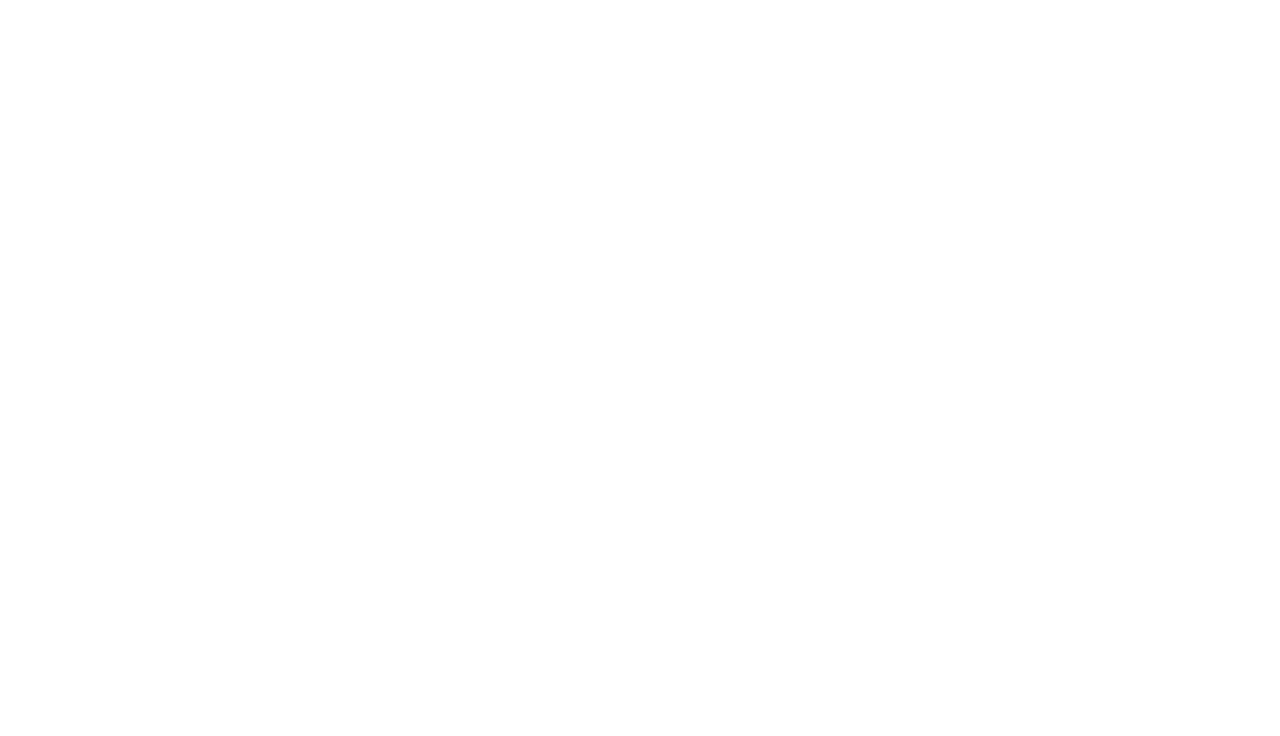
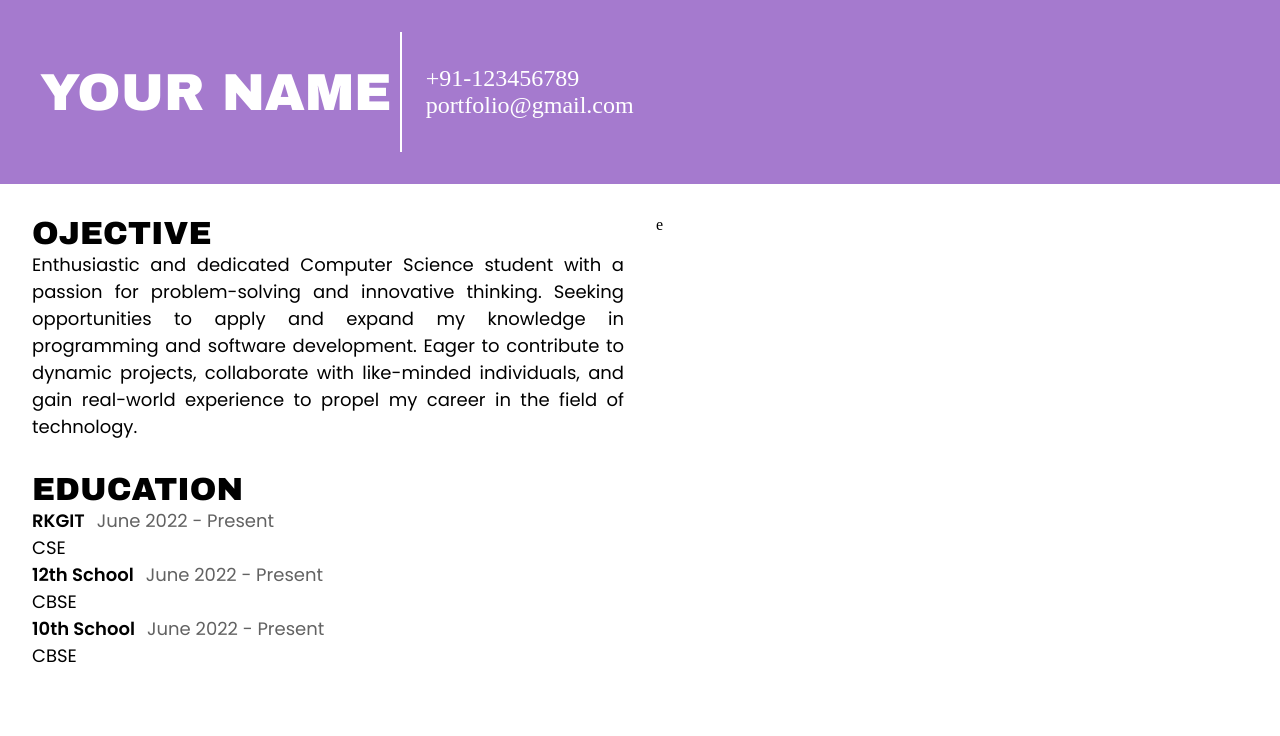
Before and after one commit to sbisht01-dev/WEB-D, a plain HTML site: page Portfolio/prt.html in a window 1280 px wide. Drawn offline with Linux system fonts and the light colour scheme.

Commit message:
leftPanel

```diff
--- a/Portfolio/portfolio.css
+++ b/Portfolio/portfolio.css
@@ -0,0 +1,110 @@
+* {
+  padding: 0;
+  margin: 0;
+  --boldFont: "Archivo Black", sans-serif;
+  --poppins: "Poppins", sans-serif;
+  overflow: hidden;
+}
+
+body::-webkit-scrollbar {
+  display: hidden;
+}
+
+.container {
+  height: 100vh;
+  width: 100vw;
+  display: flex;
+  flex-direction: column;
+}
+.banner {
+  padding: 32px;
+  height: 15%;
+  display: flex;
+  gap: 24px;
+  justify-content: flex-start;
+  width: 100%;
+  background-color: rgb(165, 122, 206);
+}
+
+#contact {
+  display: flex;
+  flex-direction: column;
+  justify-content: center;
+  color: white;
+  font-size: 24px;
+}
+
+#name {
+  display: flex;
+  justify-content: center;
+  align-items: center;
+  flex-direction: column;
+  gap: 0;
+  padding: 8px;
+  font-family: var(--boldFont);
+  color: white;
+  /* line-height: 30px; */
+  font-size: 52px;
+  border-right: solid 2px;
+}
+#yourname {
+  display: flex;
+  justify-content: center;
+  align-items: center;
+}
+#student {
+  display: flex;
+  justify-content: center;
+  align-items: center;
+
+  font-family: var(--poppins);
+  font-size: 32px;
+  letter-spacing: 20px;
+  text-align: justify;
+}
+.leftPanel p {
+  font-family: var(--poppins);
+  font-size: 18px;
+  text-align: justify;
+}
+
+.details {
+  padding: 32px;
+  display: flex;
+  gap: 32px;
+  justify-content: space-evenly;
+}
+.leftPanel {
+  width: 50%;
+  display: flex;
+  flex-direction: column;
+  gap: 32px;
+}
+
+.heading {
+  font-family: var(--boldFont);
+  font-size: 32px;
+}
+
+.education {
+  display: flex;
+  flex-direction: column;
+}
+.detail {
+  display: flex;
+}
+.build {
+  font-family: var(--poppins);
+  font-size: 18px;
+}
+.time {
+  color: rgb(98, 98, 98);
+}
+
+.name {
+  font-weight: 600;
+  margin-right: 12px;
+}
+.rightPanel {
+  width: 50%;
+}
--- a/Portfolio/prt.html
+++ b/Portfolio/prt.html
@@ -4,11 +4,72 @@
     <meta charset="UTF-8" />
     <meta name="viewport" content="width=device-width, initial-scale=1.0" />
     <title>Document</title>
+    <link rel="preconnect" href="https://fonts.googleapis.com" />
+    <link rel="preconnect" href="https://fonts.gstatic.com" crossorigin />
+    <link
+      href="https://fonts.googleapis.com/css2?family=Archivo+Black&family=Poppins:wght@200;300;400;500;600;700&display=swap"
+      rel="stylesheet"
+    />
+    <link rel="stylesheet" href="portfolio.css" />
   </head>
   <body>
     <div class="container">
-      <div class="banner"></div>
-      <div class="details"></div>
+      <div class="banner">
+        <div id="name">YOUR NAME</div>
+
+        <div id="contact">
+          <div id="number">+91-123456789</div>
+          <div id="mail">portfolio@gmail.com</div>
+        </div>
+      </div>
+      <div class="details">
+        <div class="leftPanel">
+          <div id="objective">
+            <div class="heading" id="objectiveTitle">OJECTIVE</div>
+            <p>
+              Enthusiastic and dedicated Computer Science student with a passion
+              for problem-solving and innovative thinking. Seeking opportunities
+              to apply and expand my knowledge in programming and software
+              development. Eager to contribute to dynamic projects, collaborate
+              with like-minded individuals, and gain real-world experience to
+              propel my career in the field of technology.
+            </p>
+          </div>
+          <div class="education">
+            <div class="heading" id="educationTitle">EDUCATION</div>
+
+            <div class="college build">
+              <div class="collegeDetails detail">
+                <div class="name" id="collegeName">RKGIT</div>
+                <div class="time" id="collegeTime ">June 2022 - Present</div>
+              </div>
+              <div class="subscript" id="branch ">CSE</div>
+            </div>
+            <div class="school">
+              <div class="twelve build">
+                <div class="twelveDetails detail">
+                  <div class="name" id="twelveSchoolName ">12th School</div>
+                  <div class="time" id="twelveSchoolTime ">
+                    June 2022 - Present
+                  </div>
+                </div>
+                <div class="v" id="twelveBoard ">CBSE</div>
+              </div>
+              <div class="tenth build">
+                <div class="twelveDetails detail">
+                  <div class="name" id="twelveSchoolName ">10th School</div>
+                  <div class="time" id="twelveSchoolTime ">
+                    June 2022 - Present
+                  </div>
+                </div>
+                <div class="subscript" id="tenthBoard ">CBSE</div>
+              </div>
+            </div>
+          </div>
+          <div class="Pro"></div>
+        </div>
+        <div class="rightPanel">e</div>
+      </div>
     </div>
     <script src="data.js"></script>
   </body>
```
